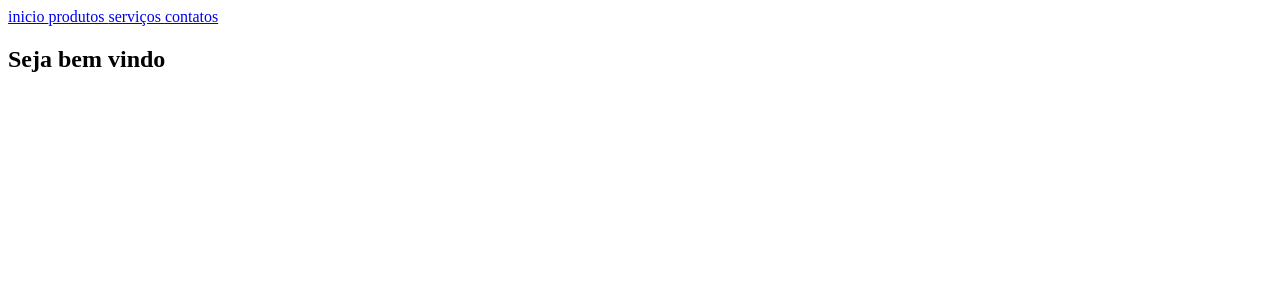
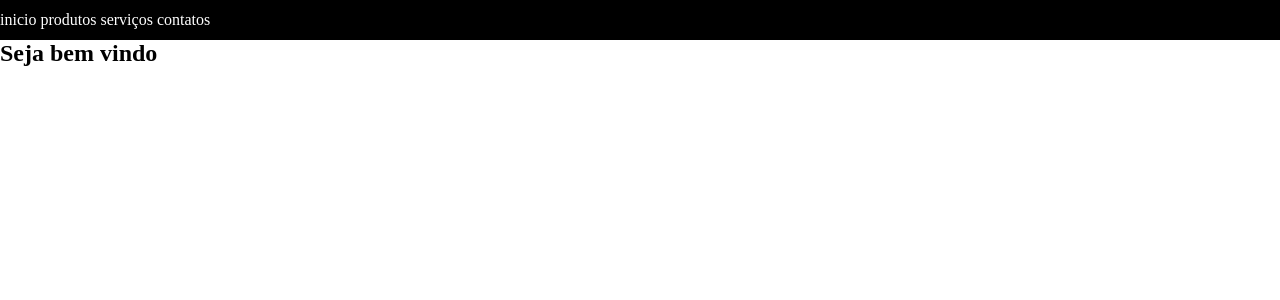
Before and after one commit to RaphaelOS/projeto_interativo, a PHP site: page / in a window 1280 px wide. Shown: the top 300 px of the page. Run offline with PHP 8.4, Linux system fonts and the light colour scheme.

Commit message:
adicionado css

```diff
--- a/Contatos.php
+++ b/Contatos.php
@@ -4,7 +4,7 @@
 	<meta charset="utf-8">
 	<meta http-equiv="X-UA-Compatible" content="IE=edge">
 	<title></title>
-	<link rel="stylesheet" href="">
+	<link rel="stylesheet" href="style.css">
 </head>
 <body>
 	<?php
--- a/Produtos.php
+++ b/Produtos.php
@@ -4,7 +4,7 @@
 	<meta charset="utf-8">
 	<meta http-equiv="X-UA-Compatible" content="IE=edge">
 	<title></title>
-	<link rel="stylesheet" href="">
+	<link rel="stylesheet" href="style.css">
 </head>
 <body>
 	<?php
--- a/index.php
+++ b/index.php
@@ -4,7 +4,7 @@
 	<meta charset="utf-8">
 	<meta http-equiv="X-UA-Compatible" content="IE=edge">
 	<title></title>
-	<link rel="stylesheet" href="">
+	<link rel="stylesheet" href="style.css">
 </head>
 <body>
 	<?php
--- a/servicos.php
+++ b/servicos.php
@@ -4,7 +4,7 @@
 	<meta charset="utf-8">
 	<meta http-equiv="X-UA-Compatible" content="IE=edge">
 	<title></title>
-	<link rel="stylesheet" href="">
+	<link rel="stylesheet" href="style.css">
 </head>
 <body>
 	<?php
--- /dev/null
+++ b/style.css
@@ -0,0 +1,18 @@
+*{
+	margin: 0;
+	padding:0;
+}
+nav{
+	background-color: #000;
+	height: 40px;
+
+}
+nav a{
+	color: white;
+	text-decoration: none;
+	line-height: 40px
+}
+nav a:hover{
+	color: white;
+	text-decoration: underline;
+}
```
